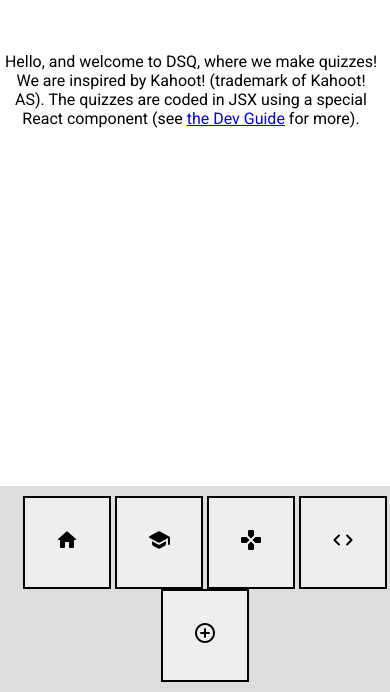
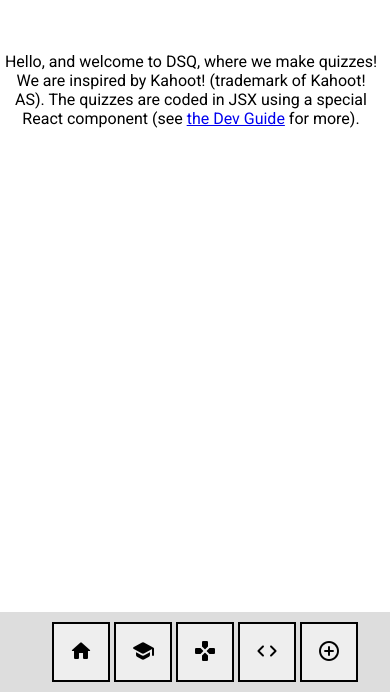
Before and after one commit to DavidQuizzes/davidquizzes.github.io, a plain HTML site: page index.html in a window 390 px wide. Shown: the part 152-844 px from the top of the page. Drawn offline with nearby package versions, Linux system fonts and the light colour scheme.

Commit message:
Added viewport and button size change for mobile button bug

```diff
--- a/index.html
+++ b/index.html
@@ -5,6 +5,7 @@
     <meta name="viewport" content="width=device-width">
     <title>David's Single-player Quiz</title>
     <link href="style.css" rel="stylesheet" type="text/css" />
+    <meta name="viewport" content="width=device-width, initial-scale=1.0">
   </head>
   <body>
     <div class="content" id="content">
--- a/style.css
+++ b/style.css
@@ -29,6 +29,13 @@ button:hover {
   color: #ffffff;
 }
 
+@media only screen and (max-width: 600px) {
+  button {
+    padding: 15px;
+    font-size: 9px;
+  }
+}
+
 .button {
   transition: 500ms;
   padding: 30px;
```
